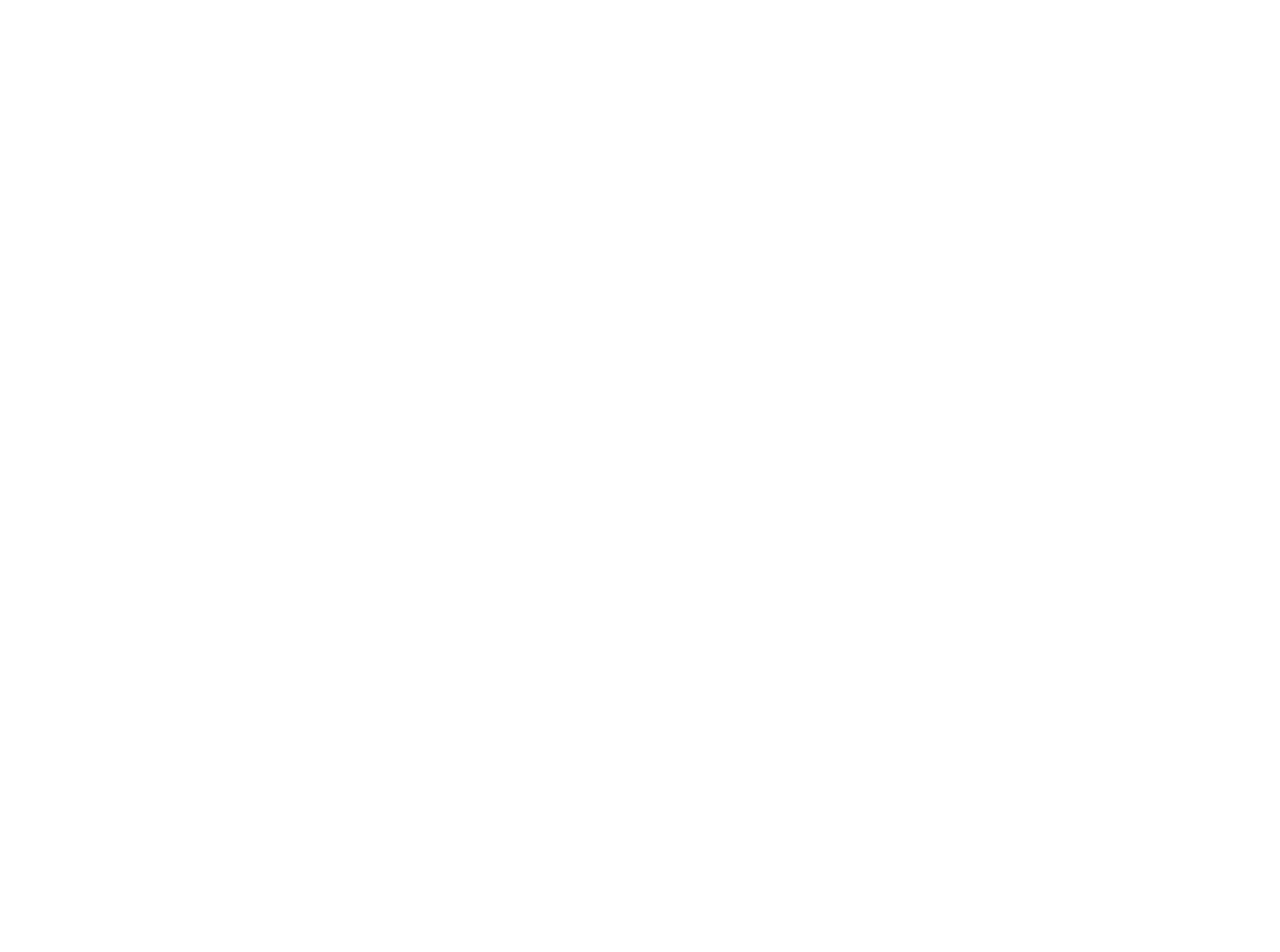
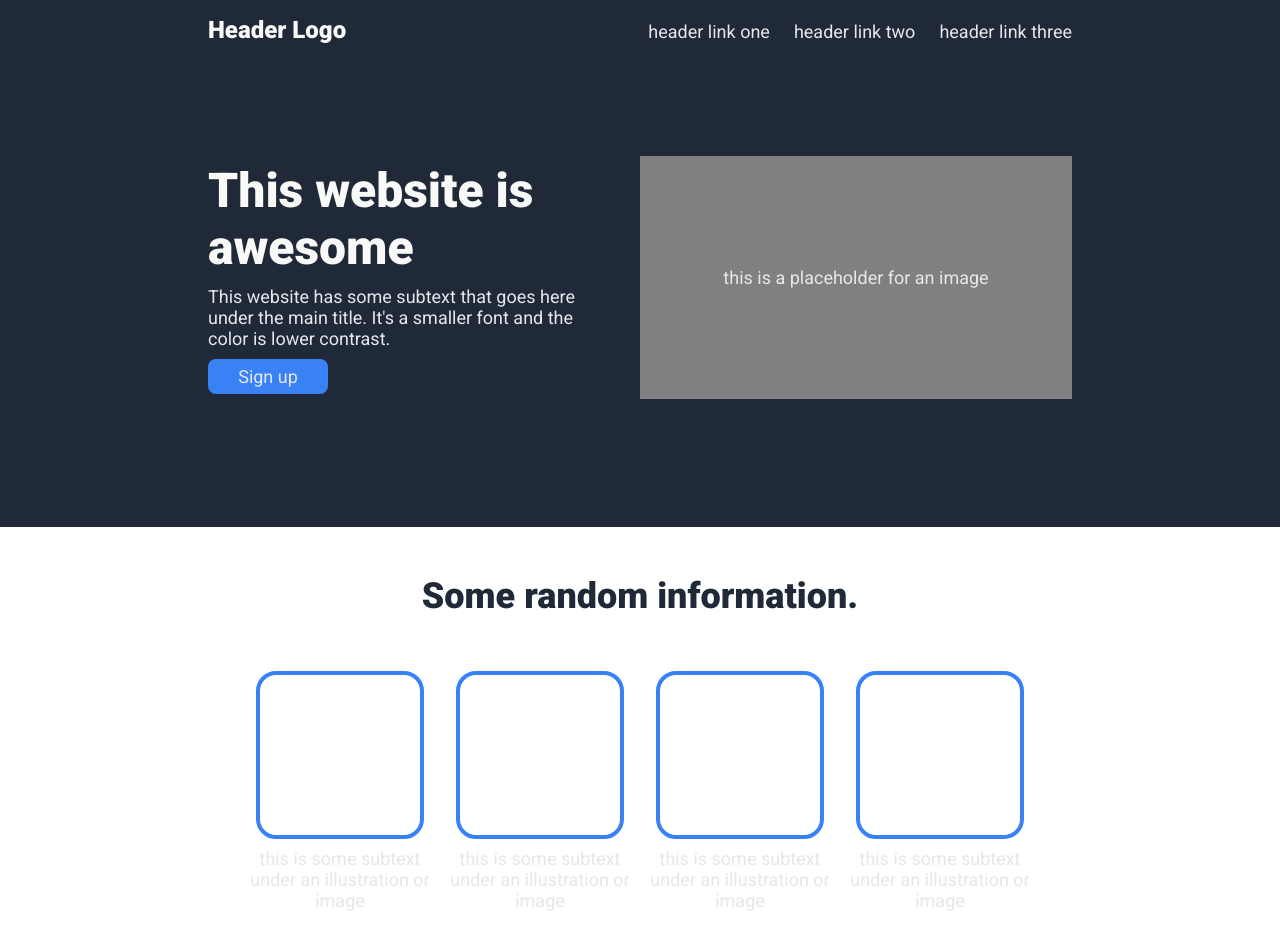
Before and after one commit to pbegovac/Brainnest_CSS, a plain HTML site: page index.html in a window 1280 px wide. Shown: the top 952 px of the page. Before the commit the page ends 800 px from the top, so only its background shows below. Drawn offline with Linux system fonts and the light colour scheme.

Commit message:
Finishing my project

```diff
--- a/index.html
+++ b/index.html
@@ -4,7 +4,91 @@
     <meta charset="UTF-8" />
     <meta http-equiv="X-UA-Compatible" content="IE=edge" />
     <meta name="viewport" content="width=device-width, initial-scale=1.0" />
-    <title>Document</title>
+    <title>CSS exercise</title>
+    <link rel="stylesheet" href="./styles/style.css" />
   </head>
-  <body></body>
+  <body>
+    <header>
+      <nav>
+        <div>
+          <p id="logo">Header Logo</p>
+        </div>
+        <div>
+          <ul>
+            <li><a href="#" class="subtext">header link one</a></li>
+            <li><a href="#" class="subtext">header link two</a></li>
+            <li><a href="#" class="subtext">header link three</a></li>
+          </ul>
+        </div>
+      </nav>
+
+      <div class="firstSection">
+        <div class="mainText">
+          <h1>This website is awesome</h1>
+          <p class="subtext">
+            This website has some subtext that goes here under the main title.
+            It's a smaller font and the color is lower contrast.
+          </p>
+          <button class="subtext">Sign up</button>
+        </div>
+        <figure>
+          <img src="./images/gray.png" alt="Gray color image" />
+          <figcaption class="subtext">
+            this is a placeholder for an image
+          </figcaption>
+        </figure>
+      </div>
+    </header>
+
+    <main>
+      <h2>Some random information.</h2>
+      <div class="windows subtext">
+        <div class="window">
+          <div class="card"></div>
+          <p>this is some subtext under an illustration or image</p>
+        </div>
+
+        <div class="window">
+          <div class="card"></div>
+          <p>this is some subtext under an illustration or image</p>
+        </div>
+
+        <div class="window">
+          <div class="card"></div>
+          <p>this is some subtext under an illustration or image</p>
+        </div>
+
+        <div class="window">
+          <div class="card"></div>
+          <p>this is some subtext under an illustration or image</p>
+        </div>
+      </div>
+    </main>
+
+    <div class="quoteDiv">
+      <em>
+        This is an inspiring quote, or a testimonial from a
+        <br />customer. Maybe it's just filling up space, or maybe <br />
+        people will actually read it. Who knows? All I know <br />
+        is that it looks nice.
+      </em>
+      <p>Thor, God of Thunder</p>
+    </div>
+
+    <div class="callToAction">
+      <div class="signUp">
+        <div>
+          <strong>Call to action! It's time!</strong>
+          <p class="subtext">
+            Sign up for our product by clicking that button right over there!
+          </p>
+        </div>
+        <div>
+          <button class="subtext">Sign up</button>
+        </div>
+      </div>
+    </div>
+
+    <footer>Copyright &copy;</footer>
+  </body>
 </html>
--- /dev/null
+++ b/styles/style.css
@@ -0,0 +1,185 @@
+@import url("https://fonts.googleapis.com/css2?family=Roboto:wght@300;400;500;700;900&display=swap");
+
+:root {
+  --themeColor: #1f2937;
+  --textWhite: #f9faf8;
+  --otherWhite: #e5e7eb;
+  --buttonBlue: #3882f6;
+}
+
+* {
+  margin: 0;
+  padding: 0;
+  font-family: "Roboto", sans-serif;
+}
+
+header {
+  background-color: var(--themeColor, black);
+  padding: 1em 13em;
+}
+
+#logo {
+  font-size: 1.5rem;
+  font-weight: 900;
+  color: var(--textWhite, white);
+}
+
+nav {
+  display: flex;
+  justify-content: space-between;
+  align-items: baseline;
+}
+
+nav ul {
+  list-style-type: none;
+  display: flex;
+  gap: 1.5em;
+}
+
+.subtext {
+  font-size: 18px;
+  color: var(--otherWhite, white);
+  text-decoration: none;
+}
+
+.firstSection {
+  padding: 7rem 0;
+  display: flex;
+  justify-content: center;
+  align-items: center;
+  gap: 2rem;
+}
+
+.firstSection .mainText {
+  display: flex;
+  flex-direction: column;
+  gap: 10px;
+}
+
+.firstSection figure {
+  flex-shrink: 0;
+  width: 50%;
+  position: relative;
+  display: flex;
+  align-items: center;
+  justify-content: center;
+}
+
+.firstSection img {
+  width: 100%;
+}
+
+.firstSection figcaption {
+  position: absolute;
+}
+
+.mainText h1 {
+  color: var(--textWhite, white);
+  font-weight: 900;
+  font-size: 48px;
+}
+
+button {
+  padding: 7px 1rem;
+  width: 120px;
+  background-color: var(--buttonBlue, blue);
+  border-radius: 8px;
+}
+
+.firstSection button {
+  border: none;
+}
+
+main {
+  display: flex;
+  flex-direction: column;
+  align-items: center;
+  padding: 0 13em;
+  margin-top: 3em;
+}
+
+main h2 {
+  font-size: 36px;
+  font-weight: 900;
+  color: var(--themeColor, black);
+}
+
+.windows {
+  display: flex;
+  justify-content: center;
+  align-items: center;
+  margin: 3em 0 6em 0;
+}
+
+.window {
+  text-align: center;
+  max-width: 200px;
+  display: flex;
+  flex-direction: column;
+  align-items: center;
+  gap: 0.5em;
+}
+
+.card {
+  border: 4px solid var(--buttonBlue, blue);
+  border-radius: 20px;
+  width: 160px;
+  height: 160px;
+}
+
+.quoteDiv {
+  display: flex;
+  flex-direction: column;
+  align-items: center;
+  justify-content: center;
+  background-color: var(--otherWhite, white);
+  padding: 7em 13em;
+}
+
+.quoteDiv p {
+  align-self: flex-end;
+  font-weight: bolder;
+  font-size: 24px;
+  color: var(--themeColor, black);
+}
+
+.quoteDiv em {
+  font-size: 36px;
+  font-weight: 100;
+  color: var(--themeColor, black);
+}
+
+.callToAction {
+  display: flex;
+  justify-content: center;
+  align-items: center;
+  padding: 5em 13em;
+}
+
+.signUp {
+  display: flex;
+  justify-content: space-around;
+  align-items: center;
+  background-color: var(--buttonBlue, blue);
+  padding: 3rem;
+  width: 100%;
+  border-radius: 0.625px;
+}
+
+.signUp button {
+  border: 2px solid #fff;
+}
+
+strong {
+  font-size: 1.5rem;
+  color: #fff;
+}
+
+footer {
+  background-color: var(--themeColor, black);
+  color: #fff;
+  display: flex;
+  justify-content: center;
+  align-items: center;
+  padding: 2rem 0;
+}
```
Also changed, not shown: images/gray.png (added).
